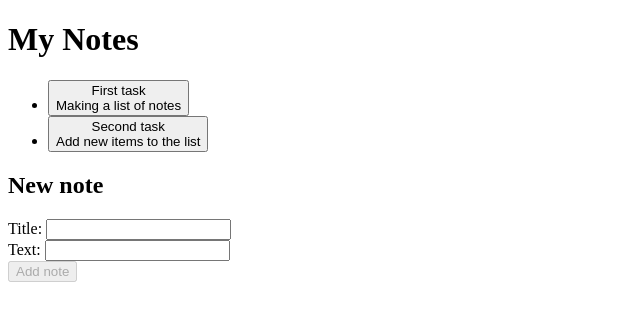
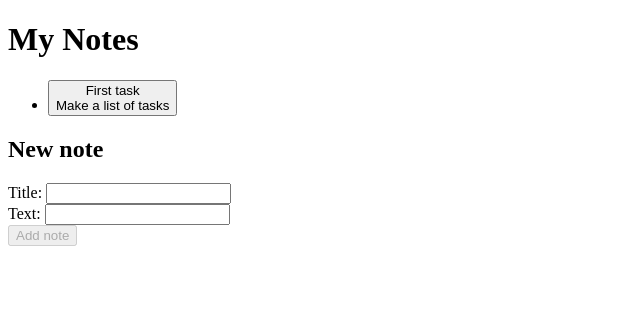
Before and after one commit to HenriChap/NoteApp, an Angular app: page / in a window 1280 px wide. Shown: the top 320 px of the page, without its empty margins (0-640 px from the left). Built offline with nearby package versions, Linux system fonts and the light colour scheme.

Commit message:
Change new note position

```diff
--- a/src/app/add-note/add-note.component.ts
+++ b/src/app/add-note/add-note.component.ts
@@ -31,7 +31,7 @@ export class AddNoteComponent {
         text: text,
         isDone: false
       };
-      NOTES.unshift(newNote);
+      NOTES.push(newNote);
       this.addNoteForm.reset();
 
     }
--- a/src/notes.ts
+++ b/src/notes.ts
@@ -8,13 +8,7 @@ export const NOTES: Note[] =[
     {
         id:1,
         title:'First task',
-        text: 'Making a list of notes',
+        text: 'Make a list of tasks',
         isDone: false
     },
-    {
-        id:2,
-        title:'Second task',
-        text: 'Add new items to the list',
-        isDone: false
-    }
 ];
```
